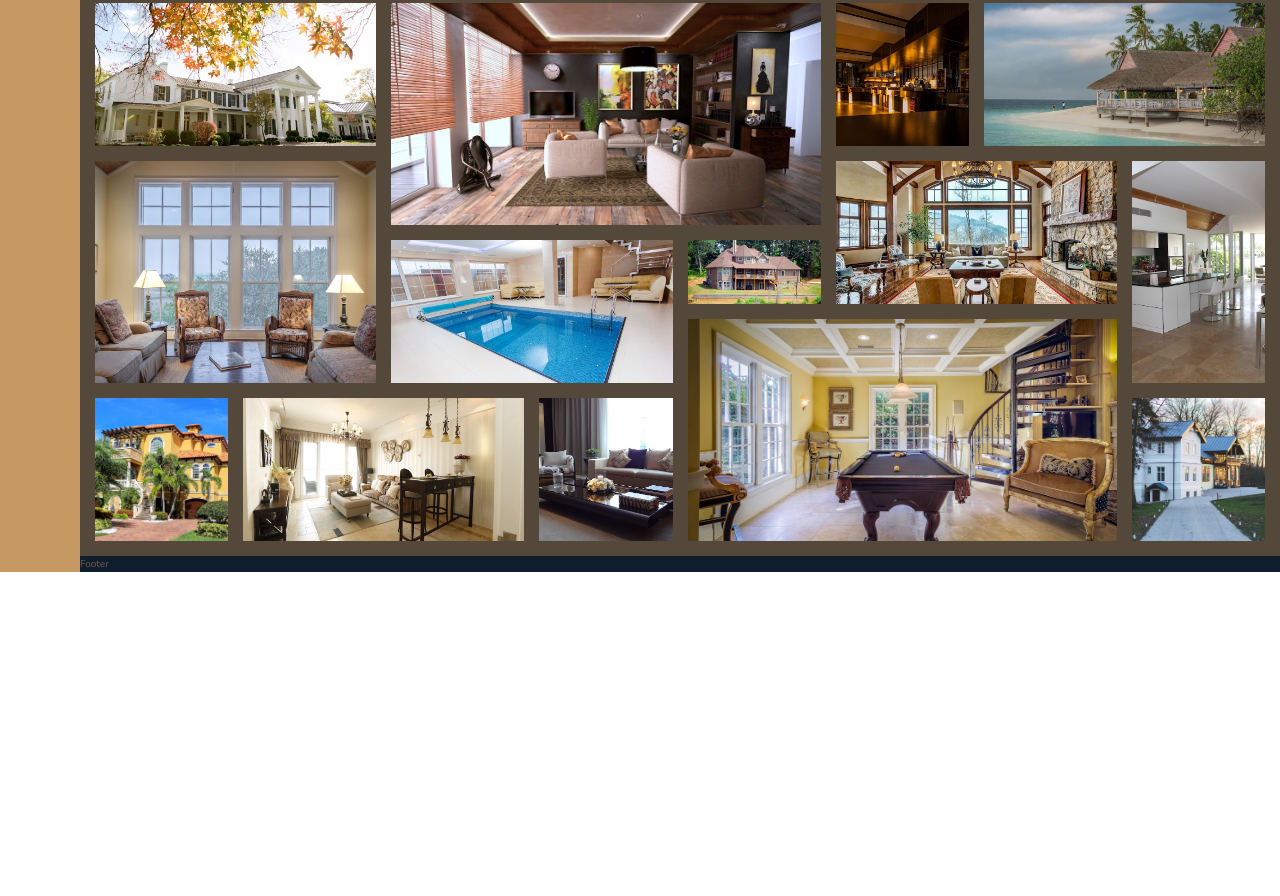
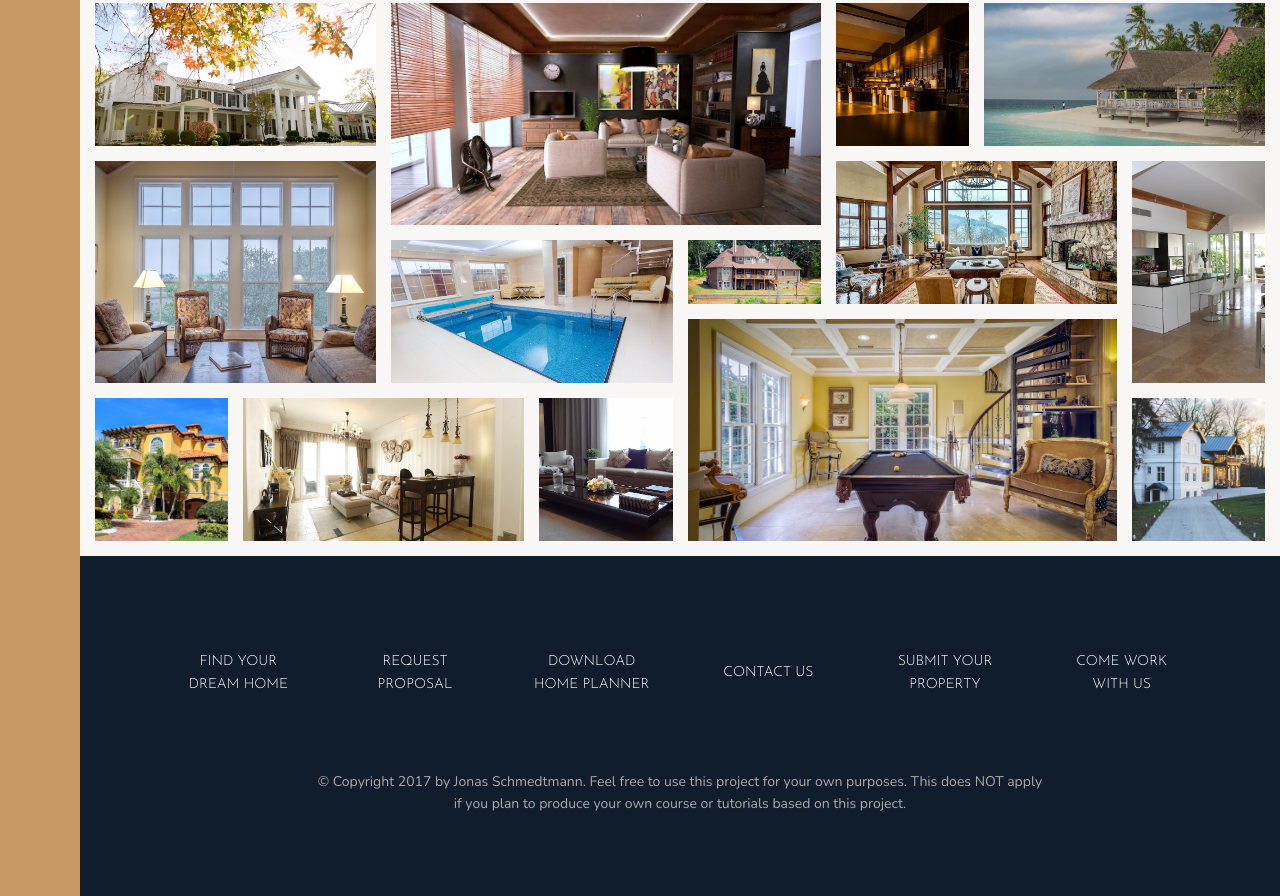
Before and after one commit to bikokwa/nexter, a website: page index.html in a window 1280 px wide. Shown: the part 3084-3980 px from the top of the page. Before the commit the page ends 3656 px from the top, so only its background shows below. Drawn offline with nearby package versions, Linux system fonts and the light colour scheme.

Commit message:
building the footer

```diff
--- a/index.html
+++ b/index.html
@@ -366,6 +366,30 @@
       </figure>
     </section>
 
-    <footer class="footer">Footer</footer>
+    <footer class="footer">
+      <ul class="nav">
+        <li class="nav__item">
+          <a href="#" class="nav__link">Find your dream home</a>
+        </li>
+        <li class="nav__item">
+          <a href="#" class="nav__link">Request proposal</a>
+        </li>
+        <li class="nav__item">
+          <a href="#" class="nav__link">Download home planner</a>
+        </li>
+        <li class="nav__item"><a href="#" class="nav__link">Contact us</a></li>
+        <li class="nav__item">
+          <a href="#" class="nav__link">Submit your property</a>
+        </li>
+        <li class="nav__item">
+          <a href="#" class="nav__link">Come work with us</a>
+        </li>
+      </ul>
+      <p class="copyright">
+        &copy; Copyright 2017 by Jonas Schmedtmann. Feel free to use this
+        project for your own purposes. This does NOT apply if you plan to
+        produce your own course or tutorials based on this project.
+      </p>
+    </footer>
   </body>
 </html>
--- a/sass/_footer.scss
+++ b/sass/_footer.scss
@@ -1,4 +1,46 @@
 .footer {
   background-color: $color-secondary;
   grid-column: full-start / full-end;
+  padding: 8rem;
 }
+
+.nav {
+  list-style: none;
+
+  display: grid;
+  grid-template-columns: repeat(auto-fit, minmax(15rem, 1fr));
+  grid-gap: 2rem;
+  align-items: center;
+
+  &__item {
+  }
+
+  &__link:link,
+  &__link:visited {
+    font-size: 1.4rem;
+    color: $color-white;
+    text-decoration: none;
+    font-family: $font-display;
+    text-transform: uppercase;
+    text-align: center;
+    padding: 1.5rem;
+    display: block;
+    transition: all 0.2s;
+  }
+
+  &__link:hover,
+  &__link:active {
+    background-color: rgba($color-white, 0.05);
+    transform: translateY(-3px);
+  }
+}
+
+.copyright {
+  font-size: 1.4rem;
+  color: $color-grey-light-2;
+  margin-top: 6rem;
+  text-align: center;
+  width: 70%;
+  margin-left: auto;
+  margin-right: auto;
+}
--- a/sass/_gallery.scss
+++ b/sass/_gallery.scss
@@ -1,5 +1,5 @@
 .gallery {
-  background-color: $color-grey-dark-1;
+  background-color: $color-grey-light-1;
   grid-column: full-start / full-end;
 
   display: grid;
```
Also changed, not shown: css/style.css.
